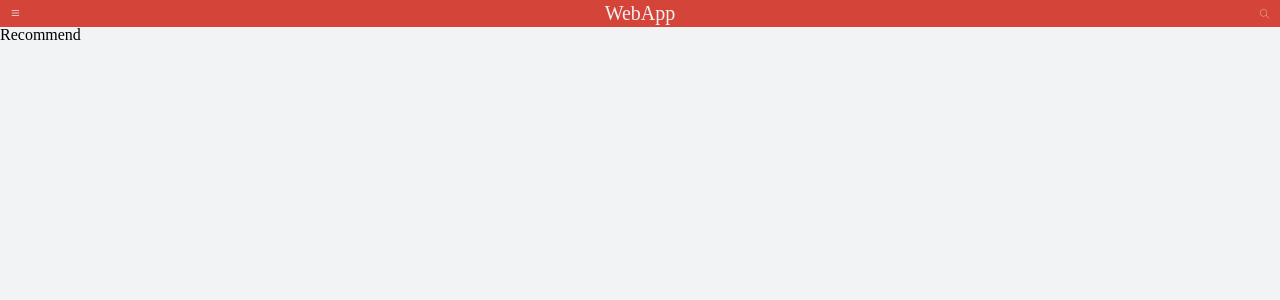
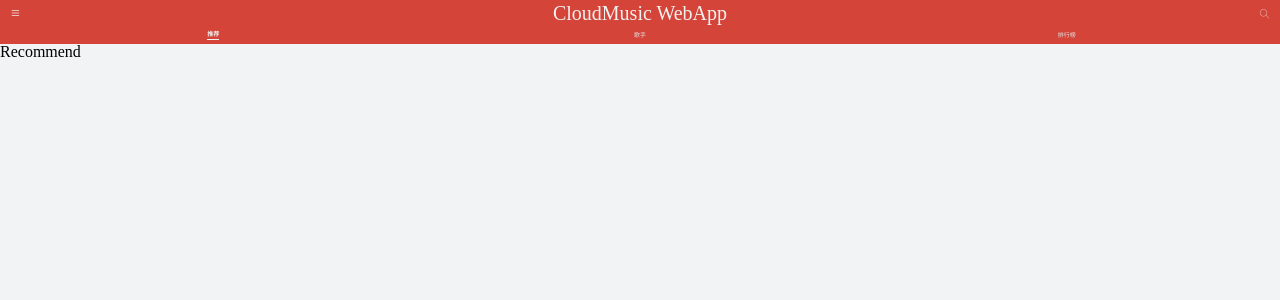
Before and after one commit to LemonSea/CloudMusic_WebApp, a React (Create React App) app: page /#/recommend in a window 1280 px wide. Shown: the top 300 px of the page. Built offline with nearby package versions, Linux system fonts and the light colour scheme.

Commit message:
Home组件UI完成

```diff
--- a/src/application/Home/index.js
+++ b/src/application/Home/index.js
@@ -1,7 +1,8 @@
 //src/appliction/Home/index.js
 import React from 'react';
 import { renderRoutes } from "react-router-config";
-import { Top } from './style';
+import { Top, Tab, TabItem } from './style';
+import { NavLink } from 'react-router-dom';//利用NavLink组件进行路由跳转
 
 function Home(props) {
   const { route } = props;
@@ -10,10 +11,15 @@
     <div>
       <Top>
         <span className="iconfont menu">&#xe65c;</span>
-        <span className="title">WebApp</span>
+        <span className="title">CloudMusic WebApp</span>
         <span className="iconfont search">&#xe62b;</span>
       </Top>
-      { renderRoutes(route.routes) }
+      <Tab>
+        <NavLink to="/recommend" activeClassName="selected"><TabItem><span>推荐</span></TabItem></NavLink>
+        <NavLink to="/singers" activeClassName="selected"><TabItem><span>歌手</span></TabItem></NavLink>
+        <NavLink to="/rank" activeClassName="selected"><TabItem><span>排行榜</span></TabItem></NavLink>
+      </Tab>
+      {renderRoutes(route.routes)}
     </div>
   )
 }
--- a/src/application/Home/style.js
+++ b/src/application/Home/style.js
@@ -6,7 +6,7 @@
   flex-direction: row;
   justify-content: space-between;
   padding: 5px 10px;
-  background: ${style["theme-color"]};
+  background: ${style['theme-color']};
   &>span {
     line-height: 1.066667rem;
     color: #f1f1f1;
@@ -15,4 +15,34 @@
       font-size: .666667rem;
     }
   }
+`;
+
+export const Tab = styled.div`
+  height: 1.066667rem;
+  display: flex;
+  flex-direction: row;
+  justify-content: space-between;
+  background-color: ${style['theme-color']};
+  a {
+    flex: 1;
+    padding: .053333rem 0;
+    font-size: .373333rem;
+    color: #e4e4e4;
+    &.selected {
+      span {
+        padding: .08rem 0;
+        font-weight: 700;
+        color: #f1f1f1;
+        border-bottom: .053333rem solid #f1f1f1;
+      }
+    }
+  }
+`;
+
+export const TabItem = styled.div`
+  height: 100%;
+  display: flex;
+  flex-direction: row;
+  justify-content: center;
+  align-items: center;
 `
```
Also changed, not shown: src/application/Home/.css (deleted), 1 other file (tests, documents, lock files or other folders).
